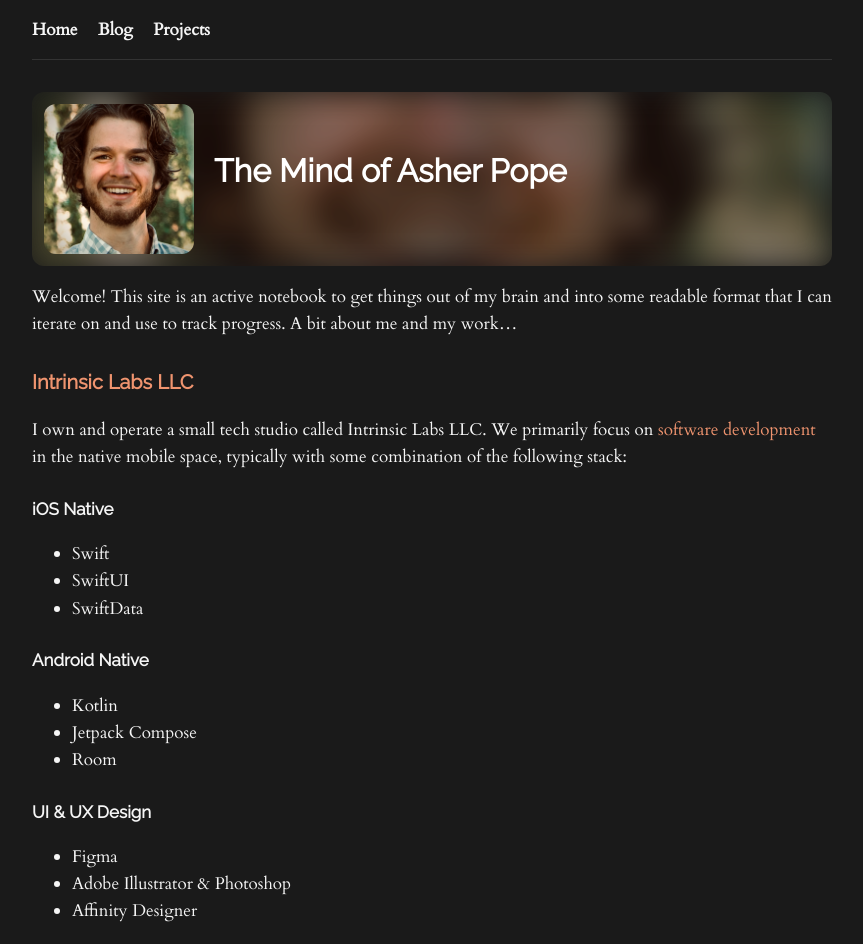
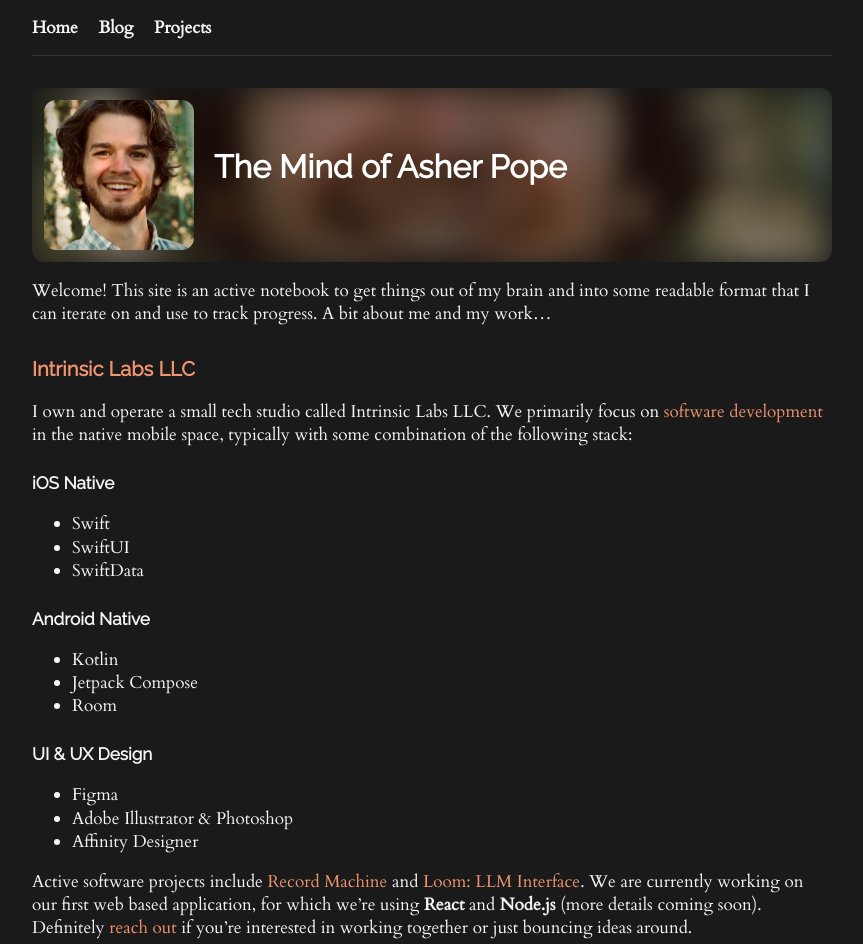
Before and after one commit to rocketbro/rocketbro.github.io, a Jekyll site: the page built from index.md, in a window 1280 px wide and 1400 px high. Shown: the top 944 px of the window, without its empty margins (208-1071 px from the left). Built offline with Jekyll 4.4.1, drawn with Linux system fonts in a browser that asks for light colours.

Commit message:
update body font settings

```diff
--- a/assets/css/_sass/_base.scss
+++ b/assets/css/_sass/_base.scss
@@ -1,7 +1,7 @@
 // Base styles
 body {
   font-family: $font-family-base;
-  font-size: 106.25%;
+  font-size: 107.25%;
   line-height: $line-height-base;
   max-width: $max-width;
   margin: 0 auto;
--- a/assets/css/_sass/_variables.scss
+++ b/assets/css/_sass/_variables.scss
@@ -10,7 +10,7 @@
 $font-family-base: "Cardo", Georgia, "Times New Roman", Times, serif;
 $font-family-headings: "Raleway", "Helvetica Neue", Arial, sans-serif;
 $font-family-code: 'JetBrains Mono', 'Courier New', monospace;
-$line-height-base: 1.6;
+$line-height-base: 1.35;
 $max-width: 800px;
 $background-color: #1a1a1a;
 $text-color: #f5f5f5;
```
